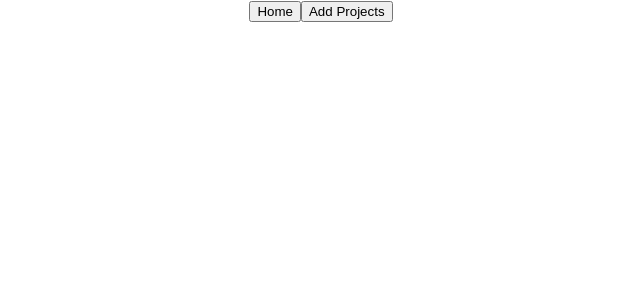
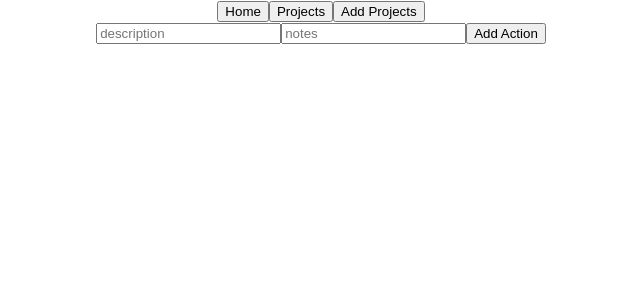
Before and after one commit to josiahbailey/sprint-frontend, a React (Create React App) app: page /projects/1/new-action in a window 1280 px wide. Shown: the top 300 px of the page, without its empty margins (319-959 px from the left). Built offline with nearby package versions, Linux system fonts and the light colour scheme; the HTML template or start-up script is replaced by a standard one.

Commit message:
Additions to form components

```diff
--- a/src/App.js
+++ b/src/App.js
@@ -1,5 +1,5 @@
 import React from 'react';
-import { Route } from 'react-router-dom'
+import { Route, Link } from 'react-router-dom'
 
 import Container from './components/Container'
 import ProjectPage from './components/ProjectPage'
@@ -13,6 +13,12 @@ function App() {
     <div className="App">
       <Header />
 
+      <Route exact path='/' >
+        <h1>Welcome to Project Builder!</h1>
+        <h2>Try creating a project</h2>
+        <Link to='/projects'>Projects</Link>
+      </Route>
+
       <Route exact path='/projects' component={Container} />
 
       <Route exact path='/projects/:id' component={ProjectPage} />
@@ -23,7 +29,7 @@ function App() {
 
       <Route exact path='/projects/:id/update' component={ProjectForm} />
 
-      <Route exact path='/projecets/:id/new-action' component={ActionForm} />
+      <Route exact path='/projects/:id/new-action' component={ActionForm} />
 
       <Route exact path='/projects/:id/actions/:idtwo/update' component={ActionForm} />
     </div>
--- a/src/components/ActionForm.js
+++ b/src/components/ActionForm.js
@@ -1,9 +1,41 @@
 import React, { useState } from 'react';
+import { useHistory, useParams } from 'react-router-dom'
+import axios from 'axios'
 
 const ActionForm = () => {
+  const history = useHistory()
+  const [action, setAction] = useState({
+    description: '',
+    notes: ''
+  })
+  const id = useParams().id
+
+  const handleChange = e => {
+    setAction({
+      ...action,
+      [e.target.name]: e.target.value
+    })
+  }
+
+  const handleSubmit = e => {
+    e.preventDefault()
+    axios.post(`http://localhost:4000/api/projects/${id}/actions`, action)
+      .then(res => {
+        console.log(res)
+        history.push(`/projects/${id}`)
+      })
+      .catch(err => {
+        console.log(err)
+      })
+  }
+
   return (
     <div>
-      Action Form
+      <form onSubmit={handleSubmit}>
+        <input onChange={handleChange} type='text' name='description' value={action.description} placeholder='description' />
+        <input onChange={handleChange} type='text' name='notes' value={action.notes} placeholder='notes' />
+        <button type='submit'>Add Action</button>
+      </form>
     </div>
   );
 }
--- a/src/components/ActionPage.js
+++ b/src/components/ActionPage.js
@@ -27,7 +27,7 @@ const ActionPage = () => {
       <h1>Completed: {completed ? 'true' : 'false'}</h1>
       <h2>{description}</h2>
       <h3>{notes}</h3>
-      <Link to={`/${id}`}>Back</Link>
+      <Link to={`/projects/${id}`}>Back</Link>
     </div>
   );
 }
--- a/src/components/Header.js
+++ b/src/components/Header.js
@@ -4,7 +4,8 @@ import { Link } from 'react-router-dom'
 const Header = () => {
   return (
     <div>
-      <Link to='/projects'><button>Home</button></Link>
+      <Link to='/'><button>Home</button></Link>
+      <Link to='/projects'><button>Projects</button></Link>
       <Link to='/new-project'><button>Add Projects</button></Link>
     </div>
   );
--- a/src/components/ProjectForm.js
+++ b/src/components/ProjectForm.js
@@ -1,9 +1,40 @@
-import React from 'react';
+import React, { useState } from 'react';
+import { useHistory } from 'react-router-dom'
+import axios from 'axios'
 
 const ProjectForm = () => {
+  const history = useHistory()
+  const [project, setProject] = useState({
+    name: '',
+    description: ''
+  })
+
+  const handleChange = e => {
+    setProject({
+      ...project,
+      [e.target.name]: e.target.value
+    })
+  }
+
+  const handleSubmit = e => {
+    e.preventDefault()
+    axios.post(`http://localhost:4000/api/projects`, project)
+      .then(res => {
+        console.log(res)
+        history.push('/projects')
+      })
+      .catch(err => {
+        console.log(err)
+      })
+  }
+
   return (
     <div>
-      Project Form
+      <form onSubmit={handleSubmit}>
+        <input onChange={handleChange} type='text' name='name' value={project.name} placeholder='name' />
+        <input onChange={handleChange} type='text' name='description' value={project.description} placeholder='description' />
+        <button type='submit'>Add Project</button>
+      </form>
     </div>
   );
 }
--- a/src/components/ProjectPage.js
+++ b/src/components/ProjectPage.js
@@ -23,7 +23,7 @@ const Page = () => {
     <div>
       <Link to={`/projects/${id}/new-action`}><button>Add Actions</button></Link>
       <button>Toggle Project Completed</button>
-      <Link to={``}><button>Update Project</button></Link>
+      <Link to={`/projects/${id}/update`}><button>Update Project</button></Link>
       <button>Remove Project</button>
       <h1>Completed: {completed ? 'true' : 'false'}</h1>
       <h2>{name}</h2>
@@ -36,7 +36,7 @@ const Page = () => {
           return <Link to={`/projects/${id}/actions/${action.id}`}><ActionCard action={action} /></Link>
         }
       }) : ''}
-      <Link to='/'>Back</Link>
+      <Link to='/projects'>Back</Link>
     </div>
   );
 }
```
